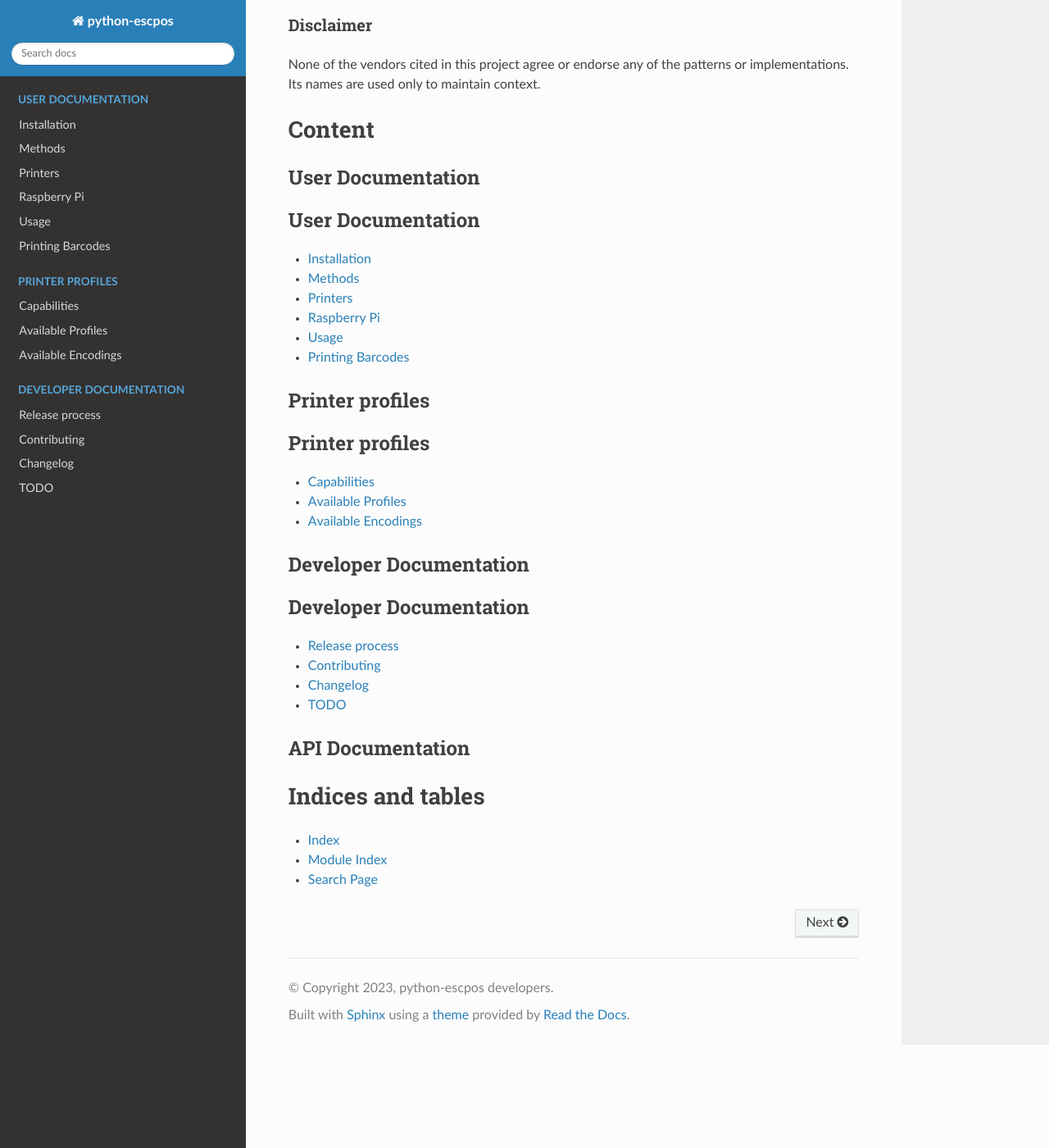
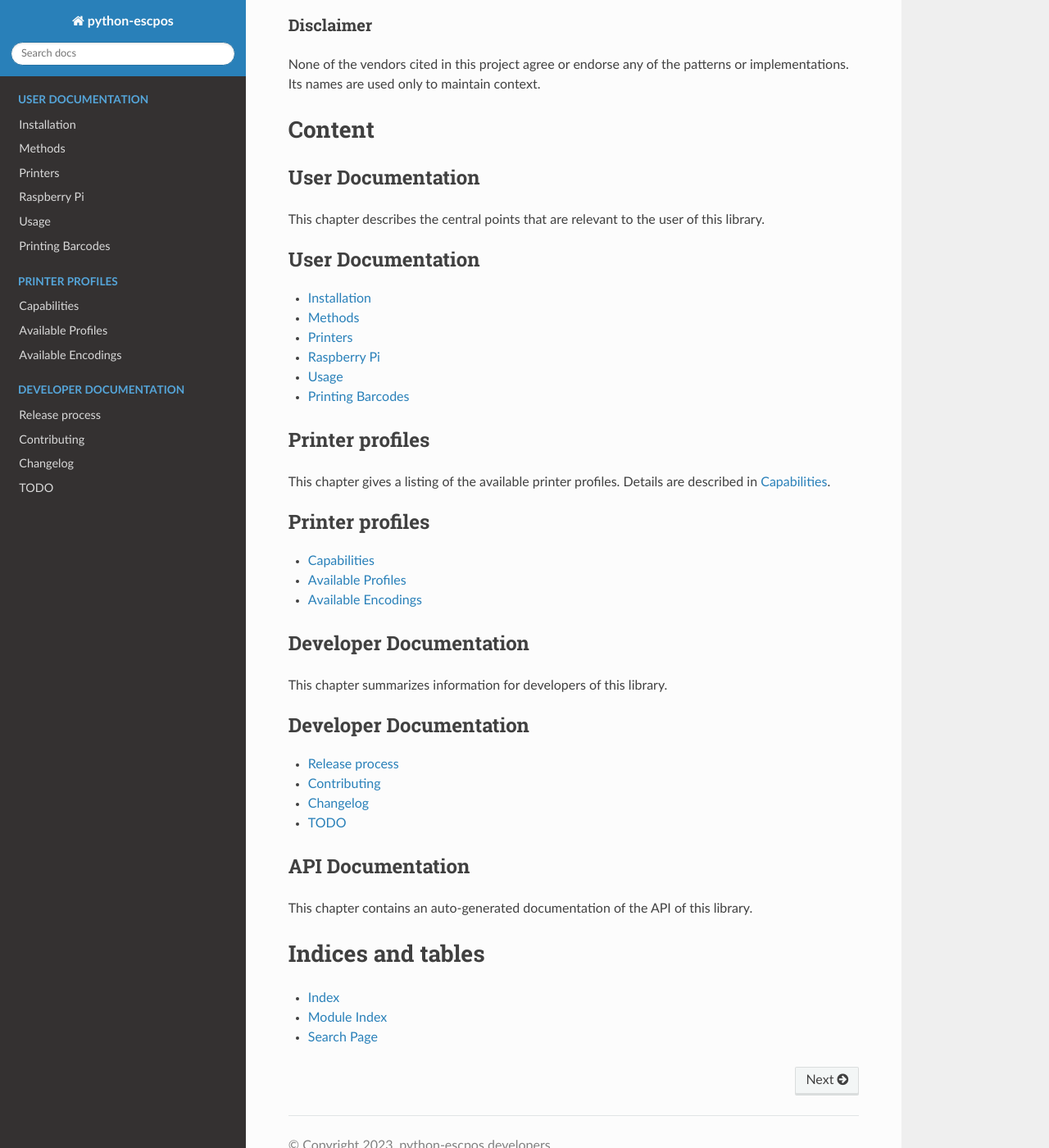
Before and after one commit to python-escpos/python-escpos, a Sphinx documentation site: the page built from doc/index.rst, in a window 1280 px wide and 1400 px high, scrolled down 1842 px. Shown: the whole window at 82% size. Built offline with Sphinx 7.4.7 and the Read the Docs theme 2.0.0, drawn with Linux system fonts in a browser that asks for light colours; pages that are not in the unit, such as notebooks, are missing from menus.

Commit message:
add chapter intro

```diff
--- a/doc/index.rst
+++ b/doc/index.rst
@@ -11,6 +11,9 @@ Content
 
 User Documentation
 ==================
+
+This chapter describes the central points that
+are relevant to the user of this library.
 
 .. toctree::
    :maxdepth: 1
@@ -26,6 +29,10 @@ User Documentation
 Printer profiles
 ================
 
+This chapter gives a listing of the available
+printer profiles. Details are described in
+:ref:`capabilities-profile-intro`.
+
 .. toctree::
    :maxdepth: 1
    :caption: Printer profiles
@@ -36,6 +43,9 @@ Printer profiles
 
 Developer Documentation
 =======================
+
+This chapter summarizes information for
+developers of this library.
 
 .. toctree::
    :maxdepth: 1
@@ -48,6 +58,9 @@ Developer Documentation
 
 API Documentation
 =================
+
+This chapter contains an auto-generated
+documentation of the API of this library.
 
 .. toctree::
    :maxdepth: 1
--- a/doc/printer_profiles/capabilities.rst
+++ b/doc/printer_profiles/capabilities.rst
@@ -1,3 +1,5 @@
+.. _capabilities-profile-intro:
+
 Capabilities
 ------------
 :Last Reviewed: 2023-07-29
```
